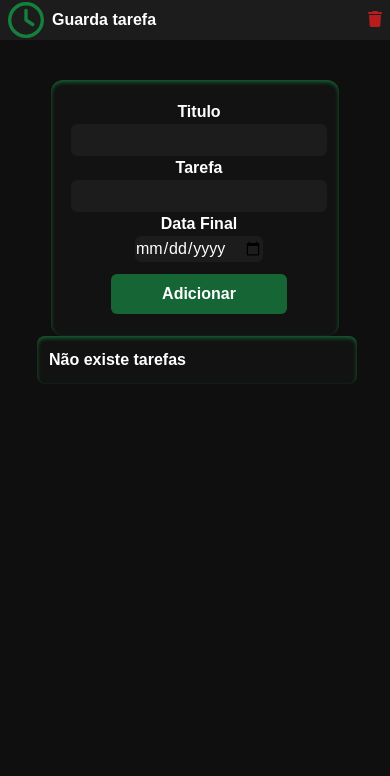
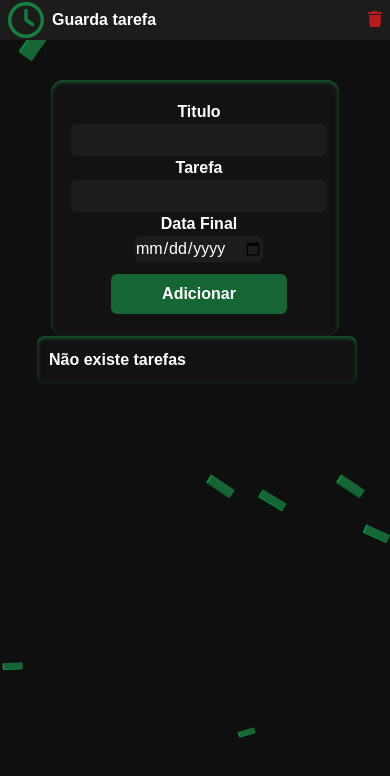
Before and after one commit to Igorrafael90/GuardaTarefas, a Next.js app: page / in a window 390 px wide. Shown: the top 776 px of the page. Built offline with nearby package versions, Linux system fonts and the light colour scheme.

Commit message:
Animação + Responsividade feita

```diff
--- a/app/globals.css
+++ b/app/globals.css
@@ -20,3 +20,33 @@ body {
   background-color: #0f0f0f;
   font-family: Arial, Helvetica, sans-serif;
 }
+
+.container {
+  width: 100%;
+  height: 200vh;
+  overflow: hidden;
+  display: flex;
+  position: absolute;
+}
+
+.icone{
+  width: 80px;
+  height: 80px;
+  z-index: -1;
+  background-color: #166534;
+  box-shadow: 1px 2px #00ff62;
+  background-size: contain;
+  background-position: center;
+  background-repeat: no-repeat;
+  animation: anima 5s linear infinite;
+  animation-duration: calc(300s / var(--i));
+}
+
+@keyframes anima {
+  0%{
+    transform: translateY(200vh) scale(0) rotate(0deg);
+  }
+  100%{
+    transform: translateY(-10vh) scale(1) rotate(360deg);
+  }
+}
--- a/app/page.tsx
+++ b/app/page.tsx
@@ -31,6 +31,23 @@ export default function Home() {
         </button>
       </header>
       <main className="w-full h-full flex items-center justify-center ">
+        <div className="container">
+            <span className="icone " style={{ "--i": 13} as any}></span>
+            <span className="icone " style={{ "--i": 32} as any}></span>
+            <span className="icone " style={{ "--i": 55} as any}></span>
+            <span className="icone " style={{ "--i": 78} as any}></span>
+            <span className="icone " style={{ "--i": 23} as any}></span>
+            <span className="icone " style={{ "--i": 53} as any}></span>
+            <span className="icone " style={{ "--i": 39} as any}></span>
+            <span className="icone " style={{ "--i": 50} as any}></span>
+            <span className="icone " style={{ "--i": 72} as any}></span>
+            <span className="icone " style={{ "--i": 11} as any}></span>
+            <span className="icone " style={{ "--i": 18} as any}></span>
+            <span className="icone " style={{ "--i": 36} as any}></span>
+            <span className="icone " style={{ "--i": 50} as any}></span>
+            <span className="icone " style={{ "--i": 72} as any}></span>
+            <span className="icone " style={{ "--i": 17} as any}></span>
+        </div>
         <section className="w-full flex mt-10 space-x-1 max-smd:flex-col max-smd:items-center">
           <div className="flex flex-col items-center text-white bg-CinzaM w-72 max-w-72 h-64 pl-2 rounded-xl shadow-green-800 shadow-inner">
             <label className="mt-5 font-bold">Titulo</label>
```
